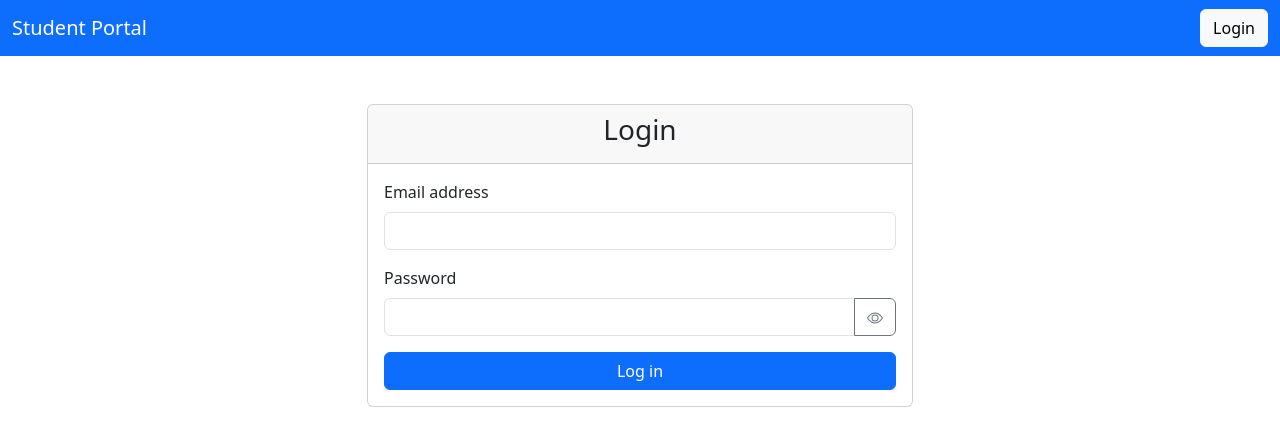
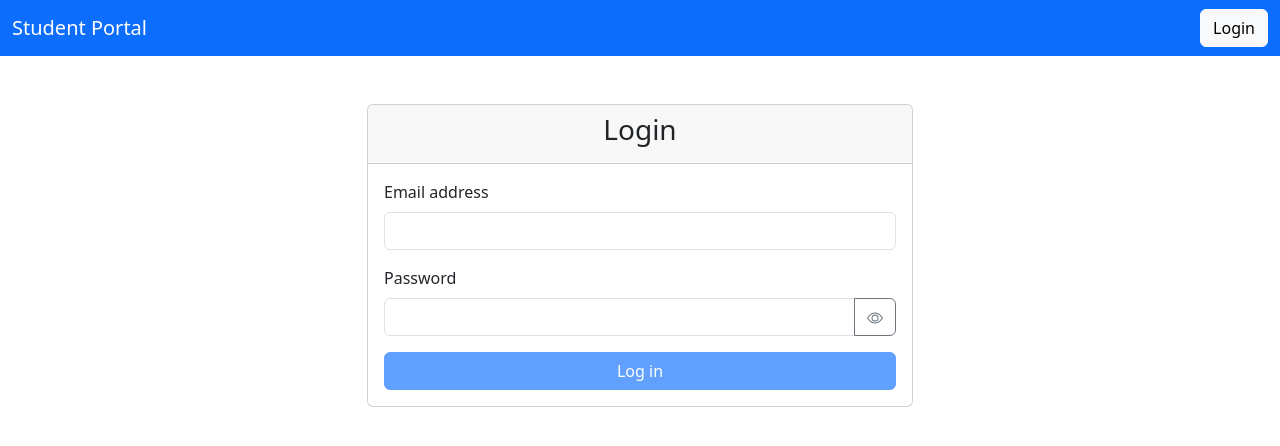
Before and after one commit to LazarAcimovic/StudentPortal, a React (Vite) app in the folder frontend/: page /login in a window 1280 px wide. Shown: the top 446 px of the page. Built offline with nearby package versions, Linux system fonts and the light colour scheme; no server answers.

Commit message:
fix(auth): disable login button when form fails Zod validation

```diff
--- a/frontend/src/features/auth/pages/LoginPage.tsx
+++ b/frontend/src/features/auth/pages/LoginPage.tsx
@@ -130,7 +130,7 @@ const LoginPage: React.FC = () => {
                   <button
                     type="submit"
                     className="btn btn-primary"
-                    disabled={isSubmitting}
+                    disabled={isSubmitting || !parseResult.success}
                   >
                     {isSubmitting ? "Logging in…" : "Log in"}
                   </button>
```
